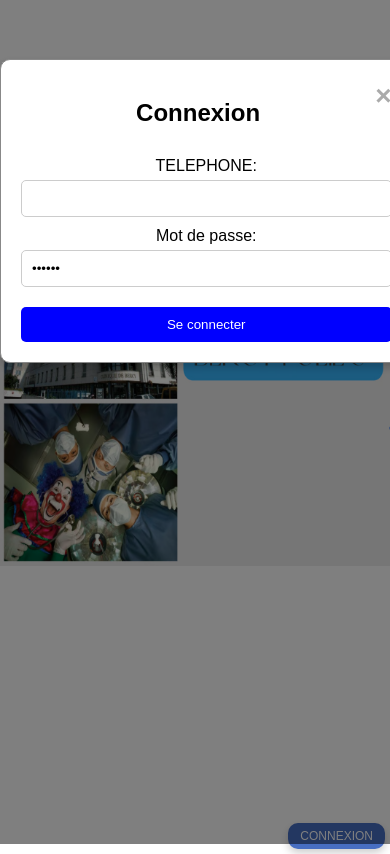
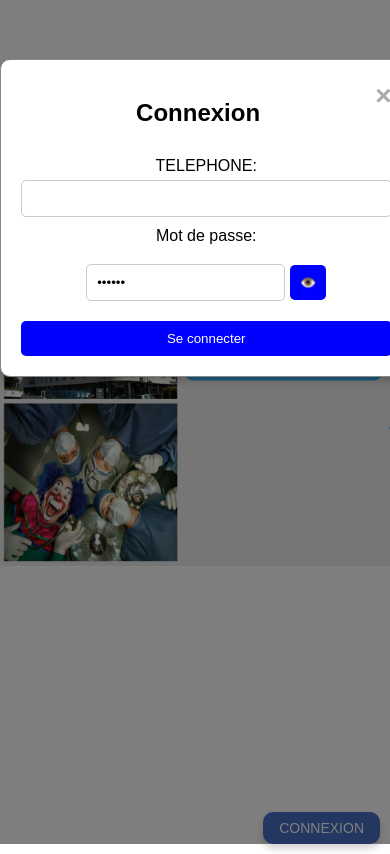
Before and after one commit to bercyfolies/Bercyfolies, a plain HTML site: page index.html in a window 390 px wide. Both pictures are taken after a click on the button "CONNEXION". Drawn offline with Linux system fonts and the light colour scheme.

Commit message:
afficher le mot de passe

```diff
--- a/index.html
+++ b/index.html
@@ -25,7 +25,10 @@
                 <label for="telephone">TELEPHONE:</label>
                 <input type="text" id="telephone" name="telephone" required>
                 <label for="password">Mot de passe:</label>
+                 <div class="password-container">
                 <input type="password" id="password" name="password" value="123456" required>
+                 <button type="button" class="toggle-password" onclick="togglePassword()">👁️</button>
+                </div>
                 <button type="submit">Se connecter</button>
             </form>
         </div>
--- a/script.js
+++ b/script.js
@@ -5,3 +5,12 @@ function openPopup() {
 function closePopup() {
     document.getElementById('popup').style.display = 'none';
 }
+
+function togglePassword() {
+    const passwordInput = document.getElementById('password');
+    if (passwordInput.type === 'password') {
+        passwordInput.type = 'text';
+    } else {
+        passwordInput.type = 'password';
+    }
+}
--- a/styles.css
+++ b/styles.css
@@ -51,6 +51,57 @@ main {
     margin: 15% auto;
     padding: 20px;
     border: 1px solid #888;
+     width: 80%;
+    max-width: 400px;
+    border-radius: 10px;
+    box-shadow: 0 4px 8px rgba(0, 0, 0, 0.2);
+    position: relative;
+    }
+
+.close {
+    color: #aaa;
+    float: right;
+    font-size: 28px;
+    font-weight: bold;
+    cursor: pointer;
+}
+
+.close:hover {
+    color: black;
+}
+
+.popup-content h2 {
+    color: black;
+}
+
+.popup-content form {
+    display: flex;
+    flex-direction: column;
+}
+
+.popup-content label {
+    margin-top: 10px;
+    color: black;
+}
+
+.popup-content input {
+    padding: 10px;
+    margin-top: 5px;
+    border: 1px solid #ccc;
+    border-radius: 5px;
+}
+
+.popup-content button {
+    margin-top: 20px;
+    padding: 10px;
+    background-color: blue;
+    color: white;
+    border: none;
+    border-radius: 5px;
+    cursor: pointer;
+}
+
+
     width: 80%;
     max-width: 400px;
     border-radius: 10px;
@@ -128,8 +179,7 @@ main {
     }
 }
 
-
-ound-color: rgba(0, 0, 0, 0.5);
+olor: rgba(0, 0, 0, 0.5);
     padding: 10px;
     position: fixed;
     bottom: 0;
@@ -182,15 +232,3 @@ footer {
     main p {
         font-size: 0.9em;
     }
-
-    footer p {
-        font-size: 0.7em;
-    }
-
-    .connection-button {
-        bottom: 5px;
-        right: 5px;
-        padding: 6px 12px;
-        font-size: 12px;
-    }
-}
```
